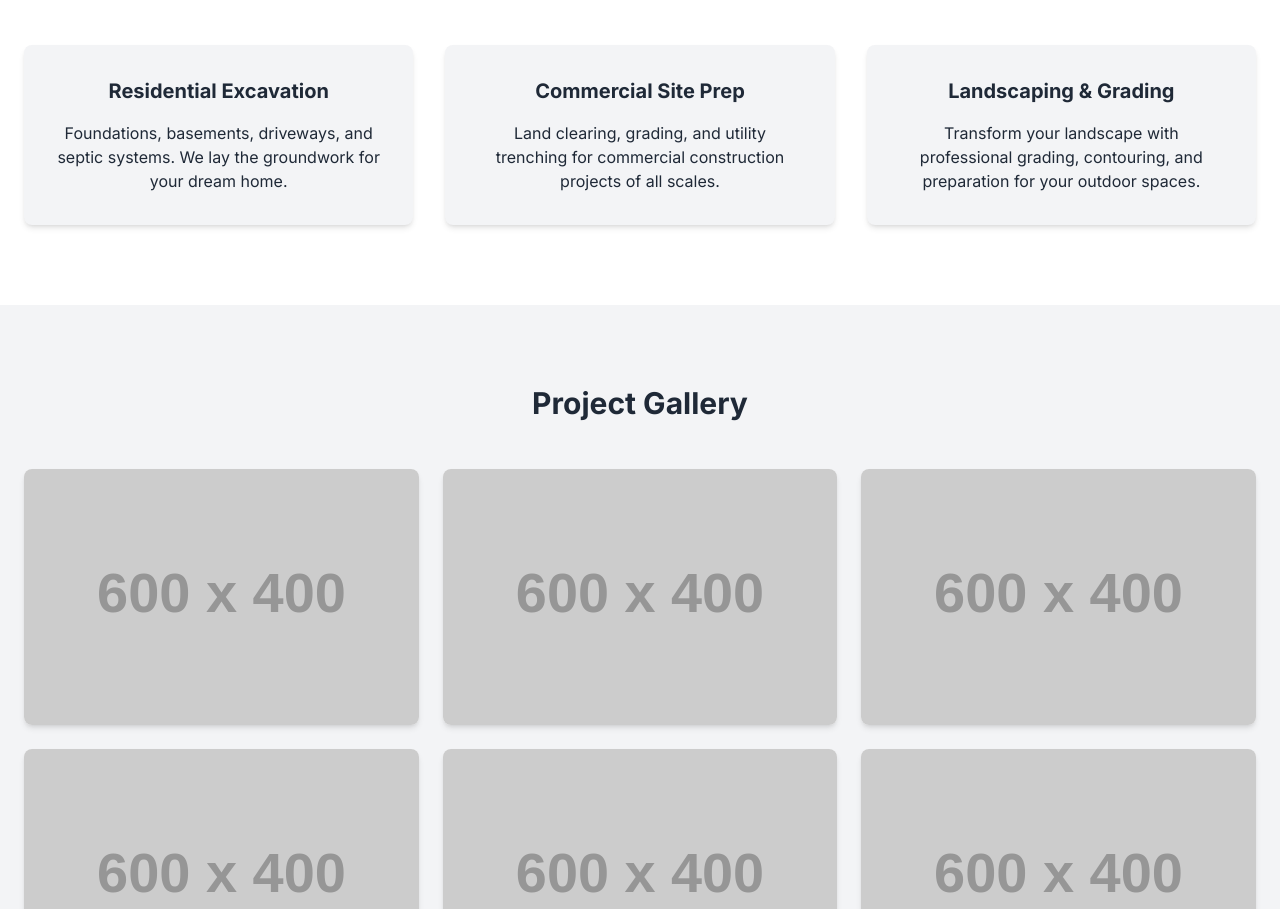
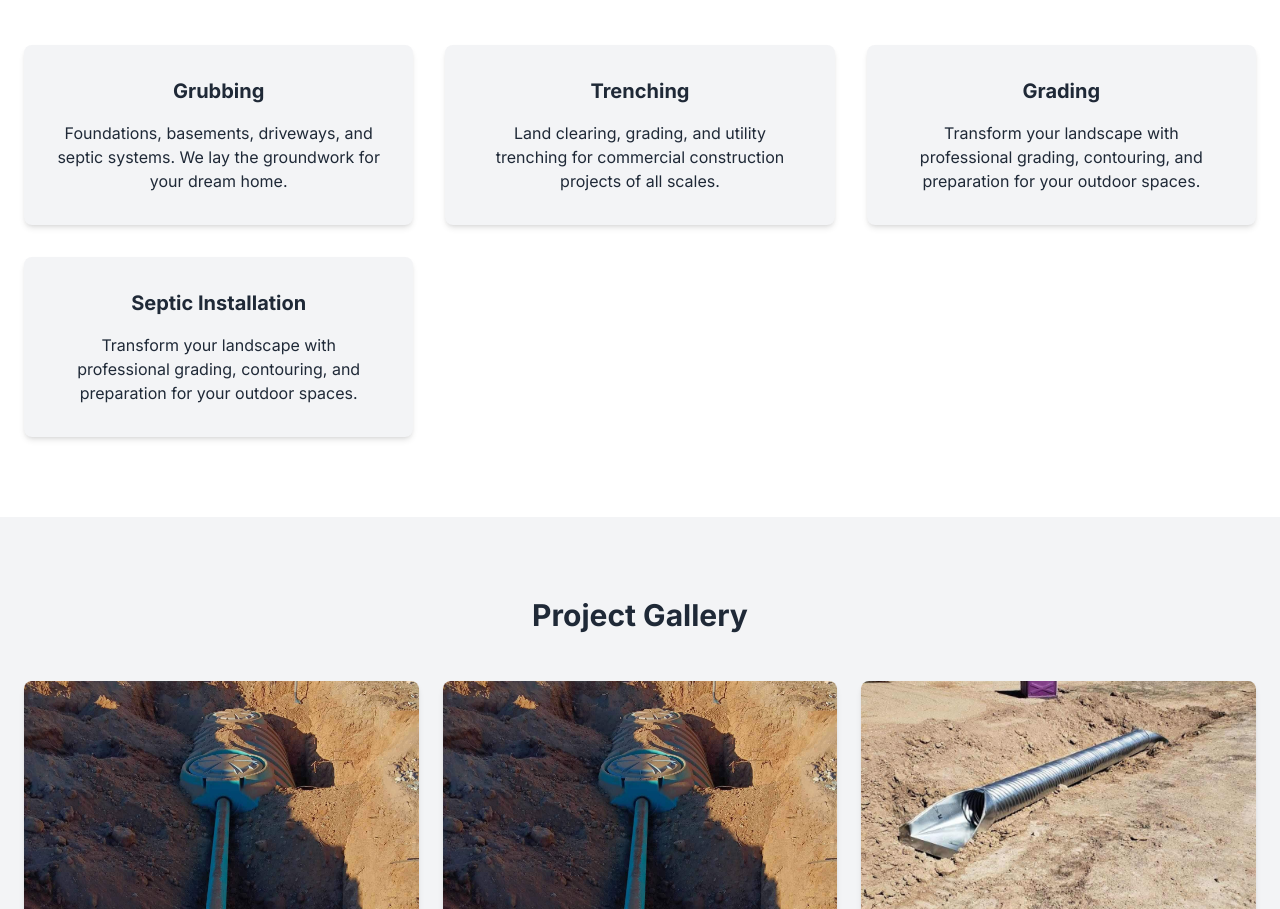
Before and after one commit to hamnerben/lz-digging, a plain HTML site: page index.html in a window 1280 px wide. Shown: the part 663-1572 px from the top of the page. Drawn offline with nearby package versions, Linux system fonts and the light colour scheme; placeholder pictures from the web are drawn by us.

Commit message:
added images

```diff
--- a/index.html
+++ b/index.html
@@ -49,8 +49,7 @@
         <section id="home" class="hero-section text-white h-[60vh] flex items-center">
             <div class="container mx-auto px-6 text-center">
                 <h1 class="text-4xl md:text-6xl font-bold mb-4">LZ Digging</h1>
-                <p class="text-lg md:text-xl mb-8 max-w-3xl mx-auto">Serving southern Arizona.</p>
-                <p class="text-lg md:text-xl mb-8 max-w-3xl mx-auto">Serving Wilcox and surrounding areas.</p>
+                <p class="text-lg md:text-xl mb-8 max-w-3xl mx-auto">Reliable, efficient, and precise earthworks for any project size. Your foundation for success starts here.</p>
                 <a href="#contact" class="bg-yellow-500 text-gray-900 font-bold py-3 px-8 rounded-lg hover:bg-yellow-400 transition duration-300">Get a Free Quote</a>
             </div>
         </section>
@@ -62,17 +61,22 @@
                 <div class="grid grid-cols-1 md:grid-cols-2 lg:grid-cols-3 gap-8">
                     <!-- Service 1 -->
                     <div class="bg-gray-100 p-8 rounded-lg shadow-md text-center">
-                        <h3 class="text-xl font-bold mb-4">Residential Excavation</h3>
+                        <h3 class="text-xl font-bold mb-4">Grubbing</h3>
                         <p>Foundations, basements, driveways, and septic systems. We lay the groundwork for your dream home.</p>
                     </div>
                     <!-- Service 2 -->
                     <div class="bg-gray-100 p-8 rounded-lg shadow-md text-center">
-                        <h3 class="text-xl font-bold mb-4">Commercial Site Prep</h3>
+                        <h3 class="text-xl font-bold mb-4">Trenching</h3>
                         <p>Land clearing, grading, and utility trenching for commercial construction projects of all scales.</p>
                     </div>
                     <!-- Service 3 -->
                     <div class="bg-gray-100 p-8 rounded-lg shadow-md text-center">
-                        <h3 class="text-xl font-bold mb-4">Landscaping & Grading</h3>
+                        <h3 class="text-xl font-bold mb-4">Grading</h3>
+                        <p>Transform your landscape with professional grading, contouring, and preparation for your outdoor spaces.</p>
+                    </div>
+                    <!-- Service 3 -->
+                    <div class="bg-gray-100 p-8 rounded-lg shadow-md text-center">
+                        <h3 class="text-xl font-bold mb-4">Septic Installation</h3>
                         <p>Transform your landscape with professional grading, contouring, and preparation for your outdoor spaces.</p>
                     </div>
                 </div>
@@ -85,22 +89,22 @@
                 <h2 class="text-3xl font-bold text-center mb-12">Project Gallery</h2>
                 <div class="grid grid-cols-1 sm:grid-cols-2 lg:grid-cols-3 gap-6">
                     <div class="bg-white rounded-lg shadow-md overflow-hidden">
-                        <img src="https://placehold.co/600x400/cccccc/333333?text=Foundation+Dig" alt="Foundation Digging Project" class="w-full h-64 object-cover" onerror="this.onerror=null;this.src='https://placehold.co/600x400';">
+                        <img src="./images/img1.JPG" alt="Foundation Digging Project" class="w-full h-64 object-cover" onerror="this.onerror=null;this.src='https://placehold.co/600x400';">
                     </div>
                     <div class="bg-white rounded-lg shadow-md overflow-hidden">
-                        <img src="https://placehold.co/600x400/cccccc/333333?text=Utility+Trench" alt="Utility Trenching" class="w-full h-64 object-cover" onerror="this.onerror=null;this.src='https://placehold.co/600x400';">
+                        <img src="./images/img1.JPG" alt="Utility Trenching" class="w-full h-64 object-cover" onerror="this.onerror=null;this.src='https://placehold.co/600x400';">
                     </div>
                     <div class="bg-white rounded-lg shadow-md overflow-hidden">
-                        <img src="https://placehold.co/600x400/cccccc/333333?text=Site+Grading" alt="Land Grading" class="w-full h-64 object-cover" onerror="this.onerror=null;this.src='https://placehold.co/600x400';">
+                        <img src="./images/img2.JPG" alt="Land Grading" class="w-full h-64 object-cover" onerror="this.onerror=null;this.src='https://placehold.co/600x400';">
                     </div>
                     <div class="bg-white rounded-lg shadow-md overflow-hidden">
-                        <img src="https://placehold.co/600x400/cccccc/333333?text=Pool+Excavation" alt="Pool Excavation" class="w-full h-64 object-cover" onerror="this.onerror=null;this.src='https://placehold.co/600x400';">
+                        <img src="./images/img3.JPG" alt="Pool Excavation" class="w-full h-64 object-cover" onerror="this.onerror=null;this.src='https://placehold.co/600x400';">
                     </div>
                     <div class="bg-white rounded-lg shadow-md overflow-hidden">
-                        <img src="https://placehold.co/600x400/cccccc/333333?text=Driveway+Prep" alt="Driveway Preparation" class="w-full h-64 object-cover" onerror="this.onerror=null;this.src='https://placehold.co/600x400';">
+                        <img src="./images/img4.JPG" alt="Driveway Preparation" class="w-full h-64 object-cover" onerror="this.onerror=null;this.src='https://placehold.co/600x400';">
                     </div>
                     <div class="bg-white rounded-lg shadow-md overflow-hidden">
-                        <img src="https://placehold.co/600x400/cccccc/333333?text=Land+Clearing" alt="Land Clearing" class="w-full h-64 object-cover" onerror="this.onerror=null;this.src='https://placehold.co/600x400';">
+                        <img src="./images/img1.JPG" alt="Land Clearing" class="w-full h-64 object-cover" onerror="this.onerror=null;this.src='https://placehold.co/600x400';">
                     </div>
                 </div>
             </div>
@@ -118,15 +122,15 @@
                         <div class="space-y-4">
                             <p class="flex items-center">
                                 <svg class="w-6 h-6 mr-3 text-yellow-400" fill="none" stroke="currentColor" viewBox="0 0 24 24" xmlns="http://www.w3.org/2000/svg"><path stroke-linecap="round" stroke-linejoin="round" stroke-width="2" d="M3 5a2 2 0 012-2h3.28a1 1 0 01.948.684l1.498 4.493a1 1 0 01-.502 1.21l-2.257 1.13a11.042 11.042 0 005.516 5.516l1.13-2.257a1 1 0 011.21-.502l4.493 1.498a1 1 0 01.684.949V19a2 2 0 01-2 2h-1C9.716 21 3 14.284 3 6V5z"></path></svg>
-                                <a href="tel:+15551234567" class="hover:text-yellow-400 transition duration-300">(555) 123-4567</a>
+                                <a href="tel:+15551234567" class="hover:text-yellow-400 transition duration-300">(520) 507-1128</a>
                             </p>
                             <p class="flex items-center">
                                 <svg class="w-6 h-6 mr-3 text-yellow-400" fill="none" stroke="currentColor" viewBox="0 0 24 24" xmlns="http://www.w3.org/2000/svg"><path stroke-linecap="round" stroke-linejoin="round" stroke-width="2" d="M3 8l7.89 5.26a2 2 0 002.22 0L21 8M5 19h14a2 2 0 002-2V7a2 2 0 00-2-2H5a2 2 0 00-2 2v10a2 2 0 002 2z"></path></svg>
-                                <a href="mailto:contact@summitexcavation.com" class="hover:text-yellow-400 transition duration-300">contact@summitexcavation.com</a>
+                                <a href="mailto:contact@summitexcavation.com" class="hover:text-yellow-400 transition duration-300">LZdigging@gmail.com</a>
                             </p>
                             <p class="flex items-center">
                                <svg class="w-6 h-6 mr-3 text-yellow-400" fill="none" stroke="currentColor" viewBox="0 0 24 24" xmlns="http://www.w3.org/2000/svg"><path stroke-linecap="round" stroke-linejoin="round" stroke-width="2" d="M17.657 16.657L13.414 20.9a1.998 1.998 0 01-2.827 0l-4.244-4.243a8 8 0 1111.314 0z"></path><path stroke-linecap="round" stroke-linejoin="round" stroke-width="2" d="M15 11a3 3 0 11-6 0 3 3 0 016 0z"></path></svg>
-                                <span>Serving the Greater Metro Area</span>
+                                <span>Serving Wilcox and surrounding areas</span>
                             </p>
                         </div>
                     </div>
@@ -156,7 +160,7 @@
     <!-- Footer -->
     <footer class="bg-gray-900 text-white py-6">
         <div class="container mx-auto px-6 text-center">
-            <p>&copy; 2024 Summit Excavation. All Rights Reserved.</p>
+            <p>&copy; 2025 LZ Digging. All Rights Reserved.</p>
         </div>
     </footer>
 
```
Also changed, not shown: images/banner.JPG (added), images/banner1.PNG (added), images/img1.JPG (added), images/img2.JPG (added), images/img3.JPG (added), images/img4.JPG (added), images/lz.jpeg (added).
